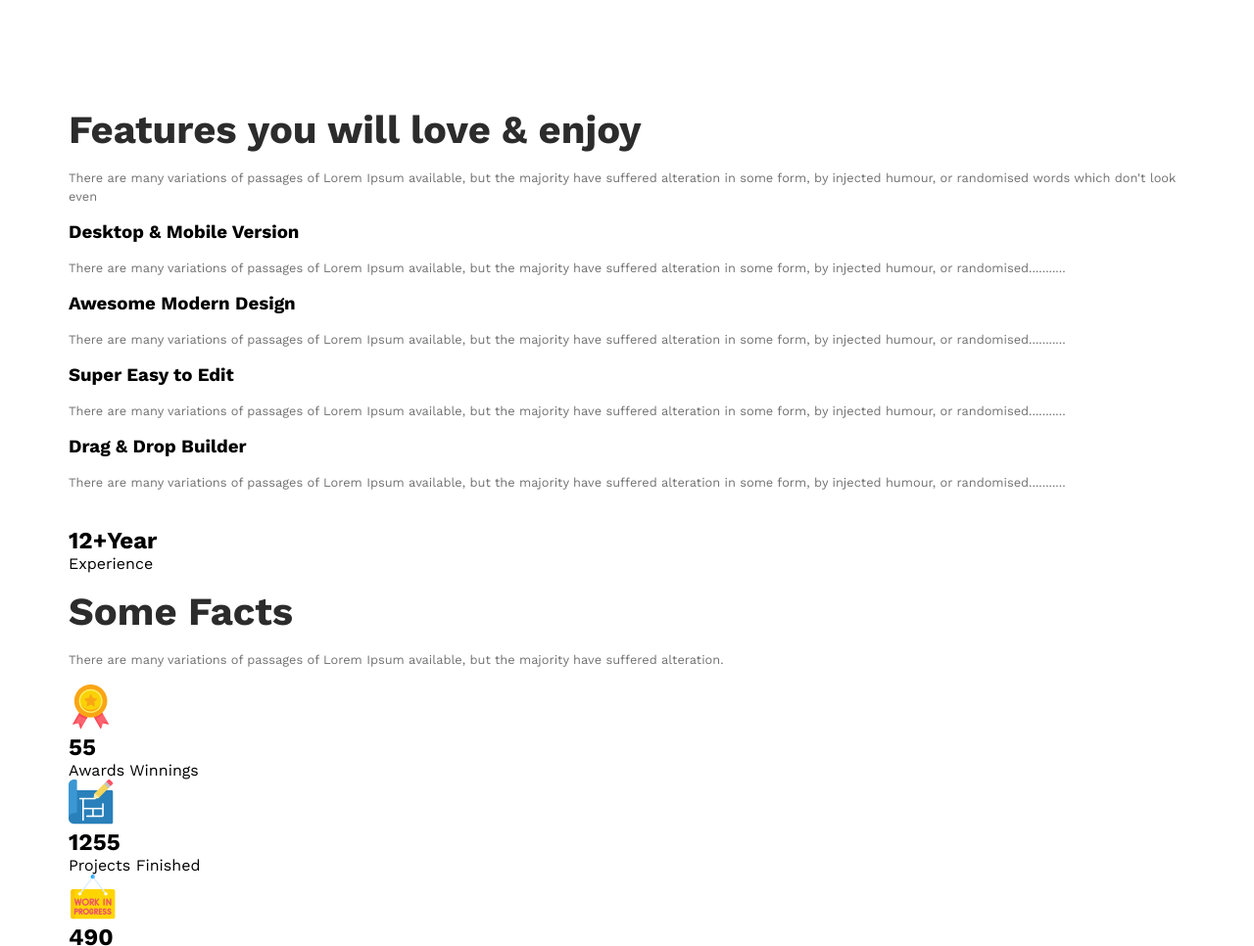
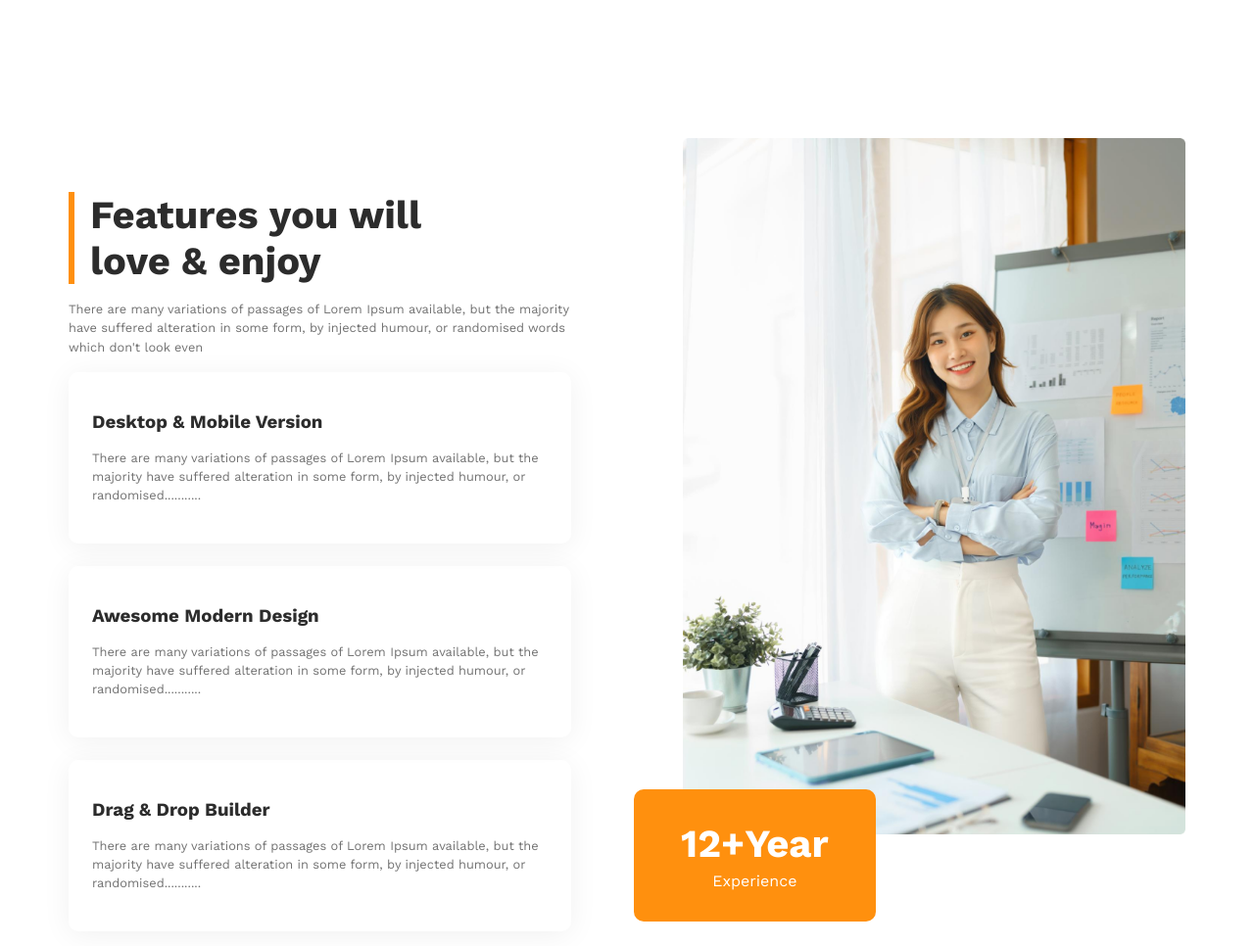
Before and after one commit to devvsakib/pHero-assignment2, a plain HTML site: page index.html in a window 1280 px wide. Shown: the part 1653-2619 px from the top of the page at 98% size. Drawn offline with nearby package versions, Linux system fonts and the light colour scheme.

Commit message:
feature point  done

```diff
--- a/index.html
+++ b/index.html
@@ -77,11 +77,12 @@
         <section class="feature-point-section">
             <div class="point-left">
                 <div class="point-top">
-                    <h2 class="title">Features you will love & enjoy</h2>
+                    <h2 class="title feat-title">Features you will <br> love & enjoy</h2>
                     <p class="description">There are many variations of passages of Lorem Ipsum available, but the
                         majority have suffered
                         alteration in some form, by injected humour, or randomised words which don't look even</p>
                 </div>
+              <div class="feat-points">
                 <div class="point">
                     <h3>Desktop & Mobile Version</h3>
                     <p class="description">There are many variations of passages of Lorem Ipsum available, but the
@@ -94,21 +95,22 @@
                         majority have suffered
                         alteration in some form, by injected humour, or randomised...........</p>
                 </div>
-                <div class="point">
+                <!-- <div class="point">
                     <h3>Super Easy to Edit</h3>
                     <p class="description">There are many variations of passages of Lorem Ipsum available, but the
                         majority have suffered
                         alteration in some form, by injected humour, or randomised...........</p>
-                </div>
+                </div> -->
                 <div class="point">
                     <h3>Drag & Drop Builder</h3>
                     <p class="description">There are many variations of passages of Lorem Ipsum available, but the
                         majority have suffered
                         alteration in some form, by injected humour, or randomised...........</p>
                 </div>
+              </div>
             </div>
             <div class="point-right">
-                <img src="assets/images/feature-point.png" alt="">
+                <img src="assets/images/architect.png" alt="">
                 <!-- extra -->
                 <div class="expreience">
                     <h2>12+Year</h2>
--- a/styles/style.css
+++ b/styles/style.css
@@ -2,31 +2,38 @@
 @import url('https://fonts.googleapis.com/css?family=Work+Sans:400,700');
 
 /* Colors and Unit */
-:root{
+:root {
     --description-color: #727272;
     --primary-color: #FF900E;
     --title-size: 2.5rem;
     --banner-bg: #fff0dffa;
 }
-*{
+
+* {
     margin: 0;
     padding: 0;
 }
-body{
+
+body {
     font-family: 'Work Sans', sans-serif;
 }
-img{
+
+img {
     max-width: 100%;
 }
-a{
+
+a {
     text-decoration: none;
 }
-ul,li{
+
+ul,
+li {
     list-style: none;
     margin: 0;
     padding: 0;
 }
-button{
+
+button {
     border: none;
     outline: none;
     cursor: pointer;
@@ -34,12 +41,14 @@ button{
     border-radius: 10px;
     padding: 10px 20px;
 }
-.container{
+
+.container {
     max-width: 1140px;
     margin: 0 auto;
     padding: 0 2rem;
 }
-.primary-btn{
+
+.primary-btn {
     background: var(--primary-color);
     color: #fff;
     border-radius: 5px;
@@ -48,66 +57,77 @@ button{
     font-size: 0.8rem;
     transition: background 0.3s ease;
 }
-.primary-btn:hover{
+
+.primary-btn:hover {
     background: #fff;
     padding: 10px 20px;
     color: var(--primary-color);
     box-shadow: 0 0 5px var(--primary-color);
 }
-.header-banner{
+
+.header-banner {
     background: var(--banner-bg);
 }
-.description{
+
+.description {
     color: var(--description-color);
     font-size: 0.8rem;
     font-weight: 400;
     line-height: 1.5;
     margin: 1rem 0;
 }
-.title{
+
+.title {
     font-size: var(--title-size);
     font-weight: 700;
     color: #2c2c2c;
     margin: 1rem 0;
 }
+
 /* Header CSS Start */
-header{
+header {
     display: flex;
     justify-content: space-between;
     align-items: center;
-    padding:2rem 0 !important;
+    padding: 2rem 0 !important;
 }
-.menu{
+
+.menu {
     display: flex;
     gap: 0 1rem;
 }
-.menu li a{
+
+.menu li a {
     color: #2c2c2c;
     font-weight: 500;
 }
+
 /* Header CSS End */
 
 /* Banner CSS Start */
 
-.banner-content{
+.banner-content {
     width: 50vw;
     margin: 0 auto;
     text-align: center;
     padding: 2rem 0;
 }
-.banner-title{
+
+.banner-title {
     font-size: 3rem;
     font-weight: 700;
     color: #2c2c2c;
     margin: 1rem 0;
 }
+
 .banner-image {
     padding-bottom: 2.5rem;
 }
+
 /* Banner CSS End */
 
 /* Feature CSS Start */
-.feature-section{
+.feature-section {
     display: flex;
     justify-content: space-between;
     align-items: center;
@@ -115,26 +135,86 @@ header{
     margin: 5rem 0;
     gap: 0 3rem;
 }
-.feature-section > div{
+
+.feature-section>div {
     flex: 1;
 }
-.feature-left-gallary{
+
+.feature-left-gallary {
     display: grid;
-    grid-template-columns: repeat(2,1fr);
+    grid-template-columns: repeat(2, 1fr);
     grid-gap: 1rem;
 }
-.feat-color{
+
+.feat-color {
     color: var(--primary-color);
 }
-.feat-quick{
+
+.feat-quick {
     font-weight: 500;
     color: #2c2c2c;
     margin: 1rem 0;
 }
+
 /* Feature CSS End */
 
-/*  CSS Start */
-/*  CSS End */
+/* Feature Point CSS Start */
+.feature-point-section {
+    display: flex;
+    justify-content: space-between;
+    align-items: center;
+    padding: 2rem 0;
+    margin: 5rem 0;
+    gap: 0 3rem;
+}
+
+.feature-point-section>div {
+}
+
+.feat-title {
+    border-left: .4rem solid var(--primary-color);
+    padding-left: 1rem;
+}
+.feat-points{
+    display: flex;
+    flex-direction: column;
+    gap: 1.4rem 0;
+}
+.point {
+    box-shadow: 0px 4px 30px rgba(0, 0, 0, 0.06);
+    padding: 1.5rem;
+    border-radius: 10px;
+}
+.point > h3{
+    font-weight: 600;
+    color: #2c2c2c;
+    margin: 1rem 0;
+}
+.point-left{
+    width: 45%;
+}
+.point-right{
+    width: 45%;
+    text-align: right;
+}
+.expreience{
+    width: max-content;
+    position: relative;
+    padding: 2rem 3rem;
+    color: white;
+    text-align: center;
+    border-radius: 10px;
+    background: var(--primary-color);
+    top: -50px;
+    left: -50px;
+}
+.expreience h2{
+    font-size: 2.5rem;
+    font-weight: 700;
+    color: #fff;
+    margin-bottom: .3rem;
+}
+/* Feature Point CSS End */
 
 /*  CSS Start */
 /*  CSS End */
```
